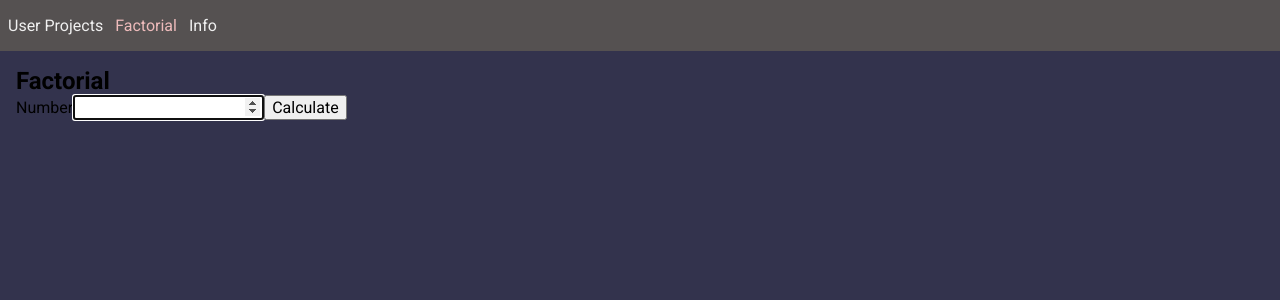
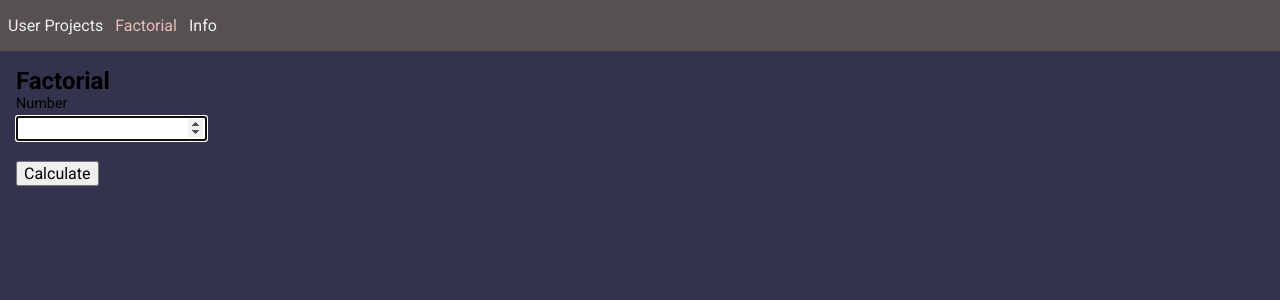
Before and after one commit to Kacper-Arendt/GitHub-Explorer, a React (Vite) app: page /factorial in a window 1280 px wide. Shown: the top 300 px of the page. Built offline with nearby package versions, Linux system fonts and the light colour scheme; no server answers.

Commit message:
feat add label styling

```diff
--- a/src/components/form/components/ErrorMessage.tsx
+++ b/src/components/form/components/ErrorMessage.tsx
@@ -1,13 +1,12 @@
 import { FieldError } from 'react-hook-form';
 
 // STYLES
+import 'src/components/form/components/styles.scss';
 
 export interface ErrorMessageInterface {
 	error?: FieldError;
 }
 
-export const ErrorMessage = ({ error }: { error: FieldError | undefined }) => {
-	if (!error) return null;
-
-	return <span>{error.message}</span>;
-};
+export const ErrorMessage = ({ error }: { error: FieldError | undefined }) => (
+	<span className="error-message">{error?.message}</span>
+);
--- a/src/components/form/components/Label.tsx
+++ b/src/components/form/components/Label.tsx
@@ -4,6 +4,7 @@ import { ReactNode } from 'react';
 import { ErrorMessage, ErrorMessageInterface } from 'src/components/form/components/ErrorMessage';
 
 // STYLES
+import 'src/components/form/components/styles.scss';
 
 export interface LabelInterface extends ErrorMessageInterface {
 	label?: string;
@@ -12,9 +13,9 @@ export interface LabelInterface extends ErrorMessageInterface {
 }
 
 export const Label = ({ id, label, children, error }: LabelInterface) => (
-	<label htmlFor={id}>
-		{label && <span>{label}</span>}
+	<label htmlFor={id} className="label">
+		{label && <span className="label__text">{label}</span>}
 		{children}
-		{error && <ErrorMessage error={error} />}
+		<ErrorMessage error={error} />
 	</label>
 );
--- /dev/null
+++ b/src/components/form/components/styles.scss
@@ -0,0 +1,18 @@
+@import 'src/styles/variables';
+@import 'src/styles/mixins';
+
+.error-message {
+	color: $warning;
+	font-size: $fz-small;
+	min-height: 1rem;
+}
+
+.label {
+	@include flex-column;
+	gap: 0.25rem;
+	align-items: start;
+
+	&__text {
+		font-size: $fz-medium;
+	}
+}
```
